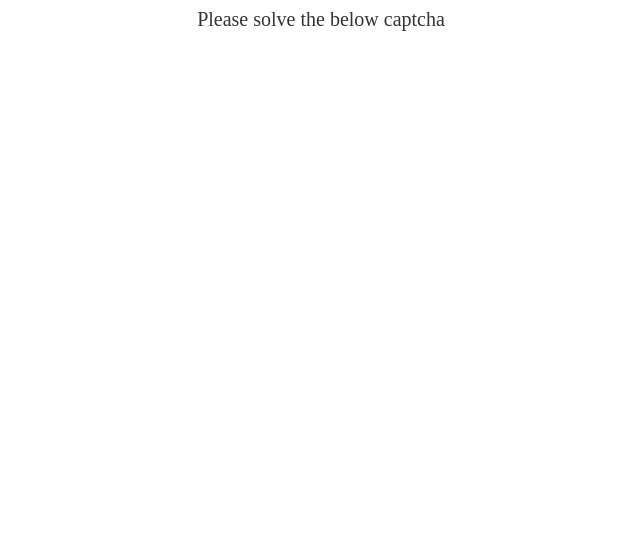
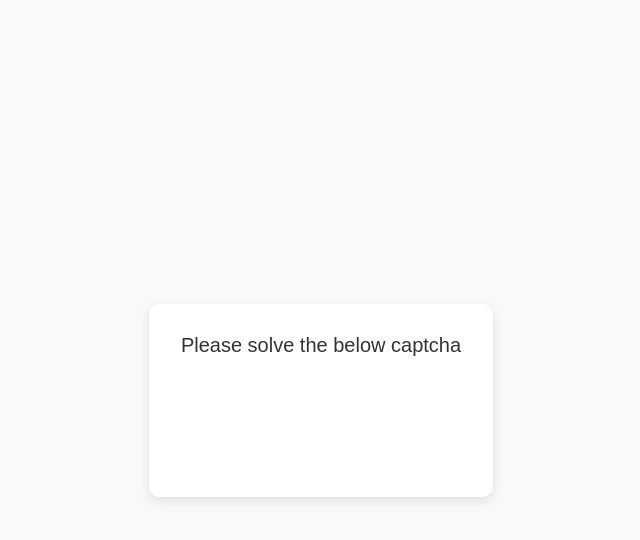
Before and after one commit to a-random-developer/captcha-security, a plain HTML site: page index.html in a window 1280 px wide. Shown: the whole page, without its empty margins (319-959 px from the left). Drawn offline with Linux system fonts and the light colour scheme.

Commit message:
Update index.html

```diff
--- a/index.html
+++ b/index.html
@@ -1,21 +1,42 @@
 <!DOCTYPE html>
 <html lang="en">
 <head>
-    <meta charset="UTF-8">
-    <meta name="viewport" content="width=device-width, initial-scale=1.0">
+  <meta charset="UTF-8" />
+  <meta name="viewport" content="width=device-width, initial-scale=1" />
   <title>Human Verification</title>
 
   <style>
-        .container{
+    body, html {
+      height: 100%;
+      margin: 0;
+      font-family: Arial, sans-serif;
+      background: #f9f9f9;
       display: flex;
       justify-content: center;
       align-items: center;
-            flex-direction: column;
+      padding: 20px;
+      box-sizing: border-box;
     }
 
-        #statusMessage{
-            font-size: 20px;
+    .container {
+      background: white;
+      padding: 30px 20px;
+      border-radius: 10px;
+      box-shadow: 0 4px 12px rgba(0,0,0,0.1);
+      max-width: 400px;
+      width: 100%;
+      text-align: center;
+    }
+
+    #statusMessage {
+      font-size: 1.25rem;
       color: #333;
+      margin-bottom: 25px;
+      min-height: 1.5em;
+    }
+
+    .g-recaptcha {
+      transform-origin: top left;
     }
   </style>
 
@@ -30,11 +51,28 @@
     </div>
   </div>
 
+  <script>
+    function scaleRecaptcha() {
+      var recaptcha = document.querySelector('.g-recaptcha');
+      if (!recaptcha) return;
+      var containerWidth = recaptcha.parentElement.offsetWidth;
+      var scale = 1;
 
-    <script>
+      if (containerWidth < 304) {
+        scale = containerWidth / 304;
+      }
+      recaptcha.style.transform = 'scale(' + scale + ')';
+      recaptcha.style.height = (78 * scale) + 'px';
+      recaptcha.style.width = (304 * scale) + 'px';
+    }
+
+    window.addEventListener('resize', scaleRecaptcha);
+    window.addEventListener('load', scaleRecaptcha);
+
     function onVerified(token) {
-            document.getElementById("statusMessage").textContent = "Please wait you will be redirected shortly";
-            setTimeout(function() {
+      var status = document.getElementById("statusMessage");
+      status.textContent = "Please wait you will be redirected shortly";
+      setTimeout(function () {
         window.location.href = `main.html?access=${token}`;
       }, 1000);
     }
```
Lines whose indentation alone changed are shown as unchanged.
